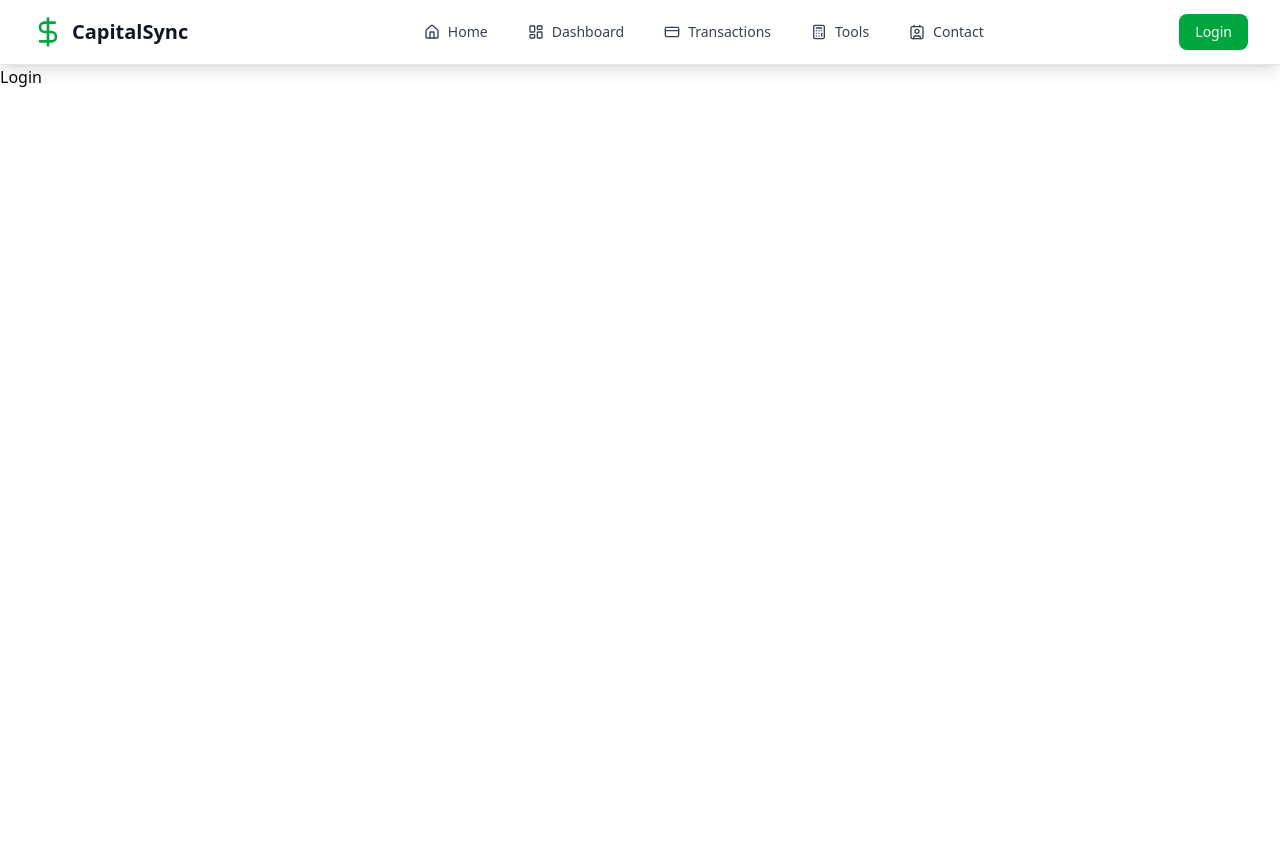
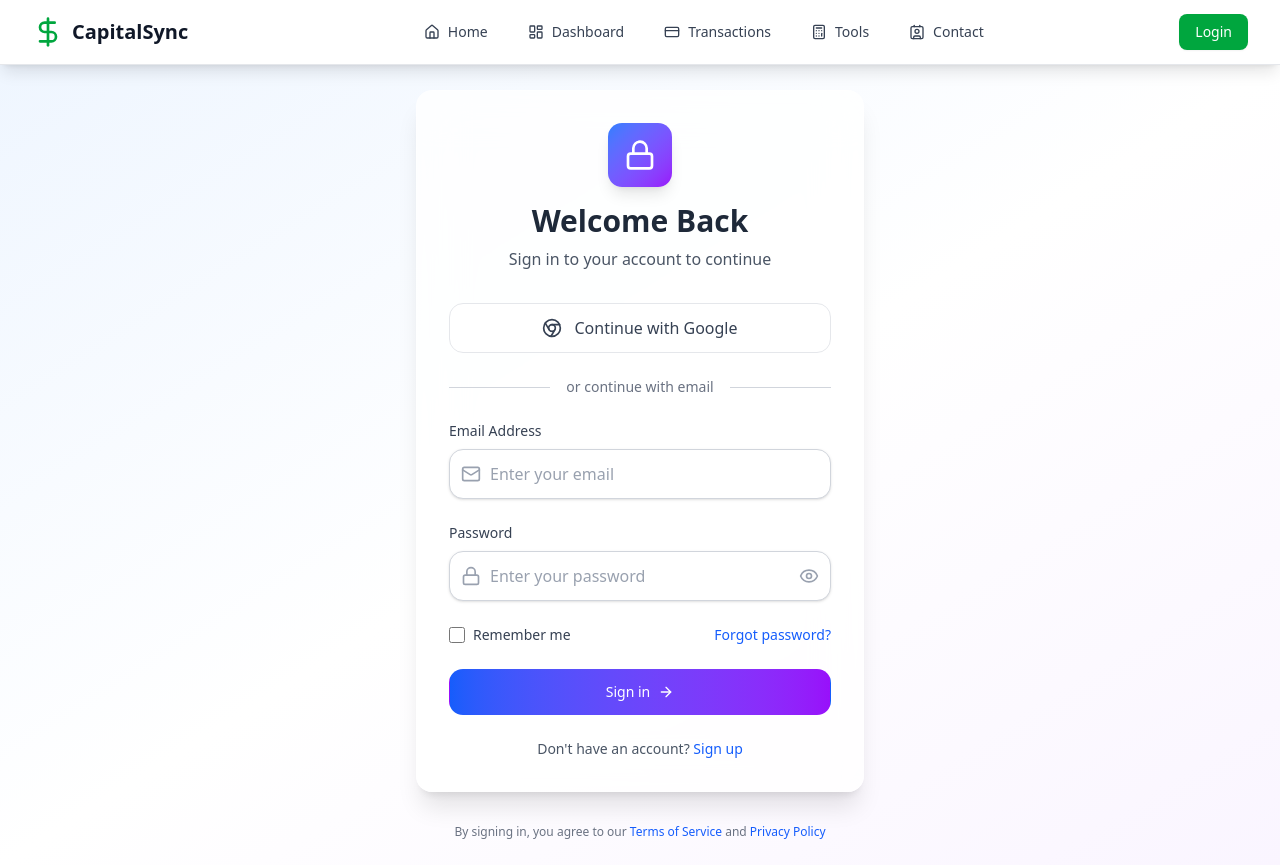
Before and after one commit to hardik18-hk19/expense-manager, a React (Vite) app in the folder client/: page /login in a window 1280 px wide. Before the commit the page ends 800 px from the top, so only its background shows below. Built offline with nearby package versions, Linux system fonts and the light colour scheme.

Commit message:
chore : Created login page

```diff
--- a/client/src/pages/Login.jsx
+++ b/client/src/pages/Login.jsx
@@ -1,7 +1,191 @@
 import React from "react";
+import { Eye, Mail, Lock, ArrowRight, Chrome } from "lucide-react";
 
-const Login = () => {
-  return <div>Login</div>;
+const LoginPage = () => {
+  const SocialButton = ({
+    icon: Icon,
+    label,
+    bgColor,
+    textColor,
+    hoverColor,
+  }) => (
+    <button
+      type="button"
+      className={`flex items-center justify-center w-full px-4 py-3 ${bgColor} ${textColor} rounded-xl font-medium transition-all duration-200 hover:${hoverColor} hover:shadow-md hover:scale-[1.02] active:scale-[0.98] group border border-gray-200 dark:border-gray-700`}
+    >
+      <Icon
+        size={20}
+        className="mr-3 group-hover:scale-110 transition-transform duration-200"
+      />
+      {label}
+    </button>
+  );
+
+  return (
+    <div className="min-h-screen bg-gradient-to-br from-blue-50 via-white to-purple-50 dark:from-gray-900 dark:via-gray-800 dark:to-gray-900 flex items-center justify-center p-4">
+      {/* Background decoration */}
+      <div className="absolute inset-0 overflow-hidden pointer-events-none">
+        <div className="absolute -top-40 -right-40 w-80 h-80 rounded-full blur-3xl"></div>
+        <div className="absolute -bottom-40 -left-40 w-80 h-80 rounded-full blur-3xl"></div>
+      </div>
+
+      <div className="relative w-full max-w-md">
+        {/* Login Card */}
+        <div className="bg-white/80 dark:bg-gray-800/80 backdrop-blur-xl rounded-2xl shadow-xl border border-white/20 dark:border-gray-700/20 p-8 transition-all duration-300 hover:shadow-2xl">
+          {/* Header */}
+          <div className="text-center mb-8">
+            <div className="inline-flex items-center justify-center w-16 h-16 bg-gradient-to-br from-blue-500 to-purple-600 rounded-xl mb-4 shadow-lg">
+              <Lock className="w-8 h-8 text-white" />
+            </div>
+            <h1 className="text-3xl font-bold text-gray-800 dark:text-white mb-2">
+              Welcome Back
+            </h1>
+            <p className="text-gray-600 dark:text-gray-300">
+              Sign in to your account to continue
+            </p>
+          </div>
+
+          {/* Social Login */}
+          <div className="space-y-3 mb-6">
+            <SocialButton
+              icon={Chrome}
+              label="Continue with Google"
+              bgColor="bg-white dark:bg-gray-700"
+              textColor="text-gray-700 dark:text-gray-200"
+              hoverColor="bg-gray-50 dark:hover:bg-gray-600"
+            />
+          </div>
+
+          {/* Divider */}
+          <div className="relative mb-6">
+            <div className="absolute inset-0 flex items-center">
+              <div className="w-full border-t border-gray-300 dark:border-gray-600"></div>
+            </div>
+            <div className="relative flex justify-center text-sm">
+              <span className="px-4 bg-white dark:bg-gray-800 text-gray-500 dark:text-gray-400">
+                or continue with email
+              </span>
+            </div>
+          </div>
+
+          {/* Login Form */}
+          <form className="space-y-6">
+            {/* Email Field */}
+            <div>
+              <label
+                htmlFor="email"
+                className="block text-sm font-medium text-gray-700 dark:text-gray-300 mb-2"
+              >
+                Email Address
+              </label>
+              <div className="relative">
+                <div className="absolute inset-y-0 left-0 pl-3 flex items-center pointer-events-none">
+                  <Mail className="h-5 w-5 text-gray-400" />
+                </div>
+                <input
+                  id="email"
+                  type="email"
+                  className="block w-full pl-10 pr-3 py-3 border border-gray-300 dark:border-gray-600 bg-white dark:bg-gray-700 rounded-xl shadow-sm placeholder-gray-400 focus:outline-none focus:ring-2 focus:ring-blue-500 focus:border-transparent transition-all duration-200 dark:text-white dark:placeholder-gray-400"
+                  placeholder="Enter your email"
+                />
+              </div>
+            </div>
+
+            {/* Password Field */}
+            <div>
+              <label
+                htmlFor="password"
+                className="block text-sm font-medium text-gray-700 dark:text-gray-300 mb-2"
+              >
+                Password
+              </label>
+              <div className="relative">
+                <div className="absolute inset-y-0 left-0 pl-3 flex items-center pointer-events-none">
+                  <Lock className="h-5 w-5 text-gray-400" />
+                </div>
+                <input
+                  id="password"
+                  type="password"
+                  className="block w-full pl-10 pr-10 py-3 border border-gray-300 dark:border-gray-600 bg-white dark:bg-gray-700 rounded-xl shadow-sm placeholder-gray-400 focus:outline-none focus:ring-2 focus:ring-blue-500 focus:border-transparent transition-all duration-200 dark:text-white dark:placeholder-gray-400"
+                  placeholder="Enter your password"
+                />
+                <button
+                  type="button"
+                  className="absolute inset-y-0 right-0 pr-3 flex items-center"
+                >
+                  <Eye className="h-5 w-5 text-gray-400 hover:text-gray-600 dark:hover:text-gray-300 transition-colors" />
+                </button>
+              </div>
+            </div>
+
+            {/* Remember Me & Forgot Password */}
+            <div className="flex items-center justify-between">
+              <div className="flex items-center">
+                <input
+                  id="remember-me"
+                  type="checkbox"
+                  className="h-4 w-4 text-blue-600 focus:ring-blue-500 border-gray-300 dark:border-gray-600 rounded cursor-pointer"
+                />
+                <label
+                  htmlFor="remember-me"
+                  className="ml-2 block text-sm text-gray-700 dark:text-gray-300 cursor-pointer"
+                >
+                  Remember me
+                </label>
+              </div>
+              <button
+                type="button"
+                className="text-sm font-medium text-blue-600 hover:text-blue-500 dark:text-blue-400 dark:hover:text-blue-300 transition-colors"
+              >
+                Forgot password?
+              </button>
+            </div>
+
+            {/* Submit Button */}
+            <button
+              type="submit"
+              className="group relative w-full flex justify-center py-3 px-4 border border-transparent text-sm font-medium rounded-xl text-white bg-gradient-to-r from-blue-600 to-purple-600 hover:from-blue-700 hover:to-purple-700 focus:outline-none focus:ring-2 focus:ring-offset-2 focus:ring-blue-500 transition-all duration-200 hover:shadow-lg hover:scale-[1.02] active:scale-[0.98]"
+            >
+              <div className="flex items-center">
+                Sign in
+                <ArrowRight className="ml-2 h-4 w-4 group-hover:translate-x-1 transition-transform" />
+              </div>
+            </button>
+          </form>
+
+          {/* Sign Up Link */}
+          <div className="mt-6 text-center">
+            <p className="text-sm text-gray-600 dark:text-gray-400">
+              Don't have an account?{" "}
+              <button className="font-medium text-blue-600 hover:text-blue-500 dark:text-blue-400 dark:hover:text-blue-300 transition-colors">
+                Sign up
+              </button>
+            </p>
+          </div>
+        </div>
+
+        {/* Footer */}
+        <div className="mt-8 text-center">
+          <p className="text-xs text-gray-500 dark:text-gray-400">
+            By signing in, you agree to our{" "}
+            <a
+              href="#"
+              className="text-blue-600 hover:text-blue-500 dark:text-blue-400 dark:hover:text-blue-300 transition-colors"
+            >
+              Terms of Service
+            </a>{" "}
+            and{" "}
+            <a
+              href="#"
+              className="text-blue-600 hover:text-blue-500 dark:text-blue-400 dark:hover:text-blue-300 transition-colors"
+            >
+              Privacy Policy
+            </a>
+          </p>
+        </div>
+      </div>
+    </div>
+  );
 };
 
-export default Login;
+export default LoginPage;
```
